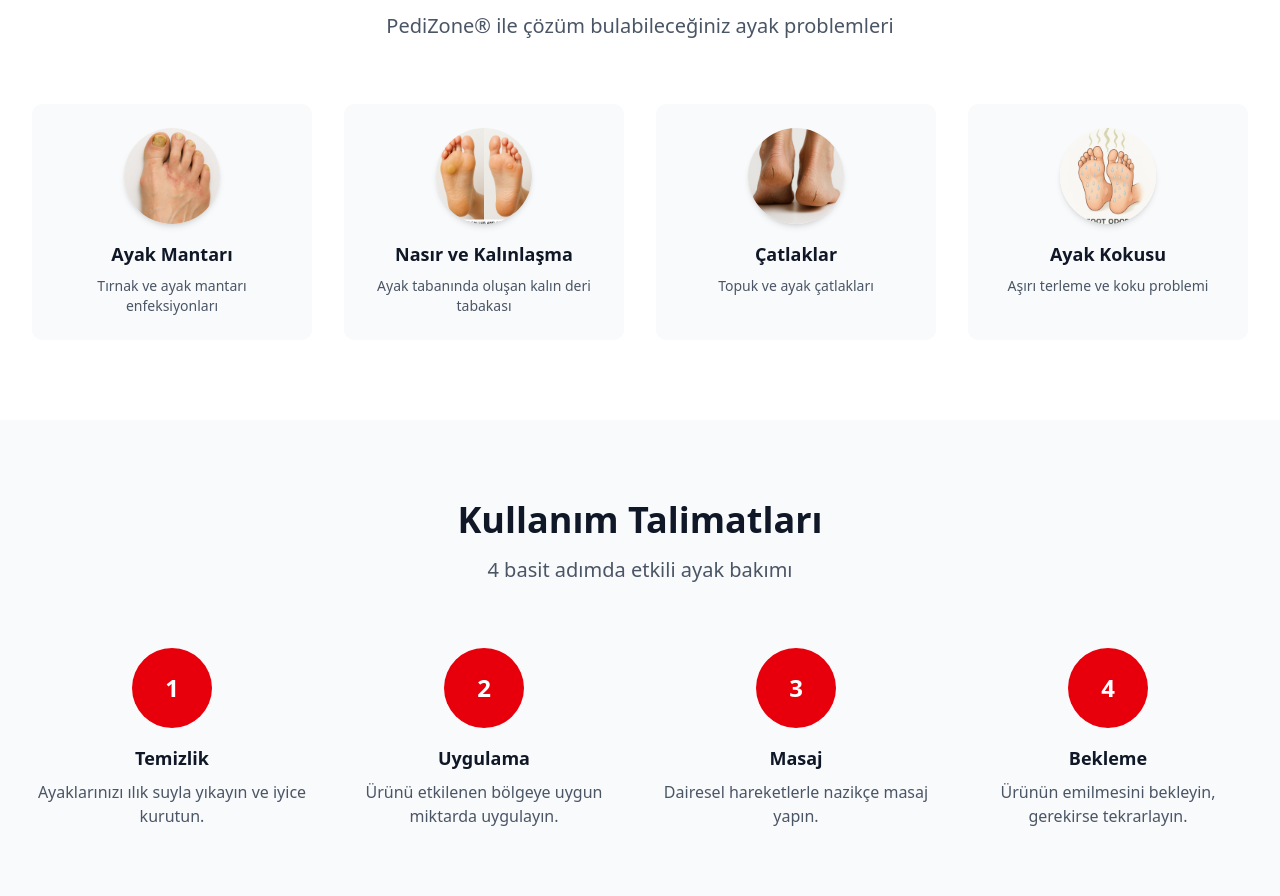
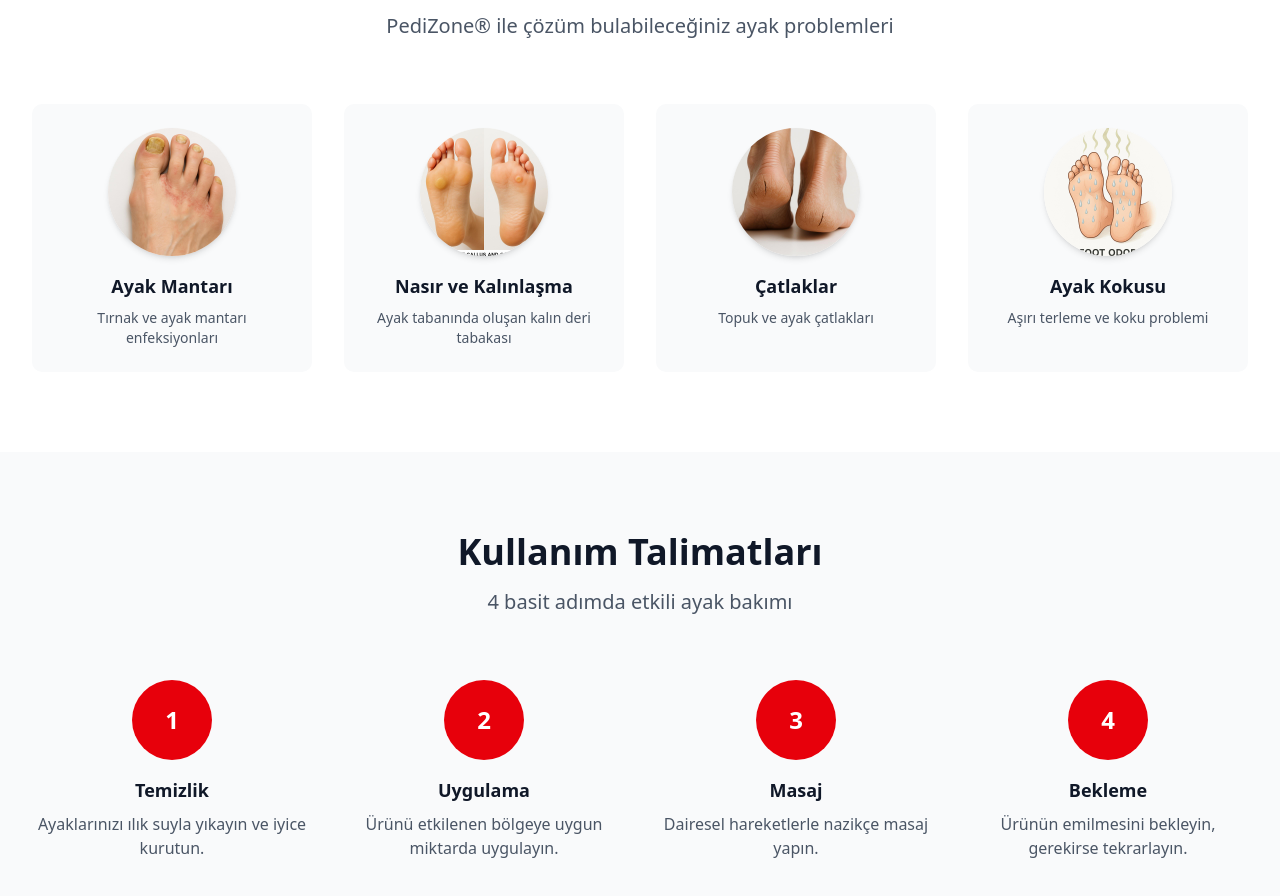
Before and after one commit to medipodo/pedizone, a React (Vite) app: page / in a window 1280 px wide. Shown: the part 1628-2524 px from the top of the page. Built offline with nearby package versions, Linux system fonts and the light colour scheme.

Commit message:
Update App.jsx
Commit

```diff
--- a/src/App.jsx
+++ b/src/App.jsx
@@ -797,7 +797,7 @@ function App() {
           <div className="grid grid-cols-1 md:grid-cols-2 lg:grid-cols-4 gap-8">
             {t.footProblems.problems.map((problem, index) => (
               <div key={index} className="text-center p-6 bg-gray-50 rounded-lg hover:shadow-md transition-shadow">
-                <div className="w-24 h-24 mx-auto mb-4 rounded-full overflow-hidden bg-white shadow-md">
+                <div className="w-32 h-32 mx-auto mb-4 rounded-full overflow-hidden bg-white shadow-md">
                   <img
                     src={problem.image}
                     alt={problem.title}
```
